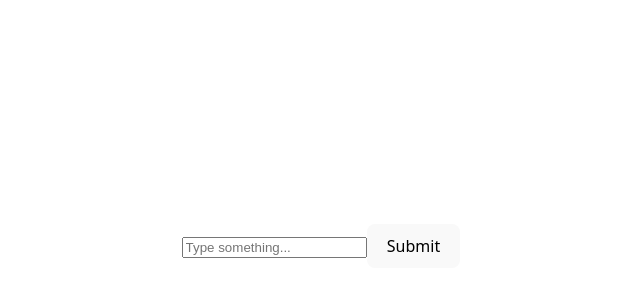
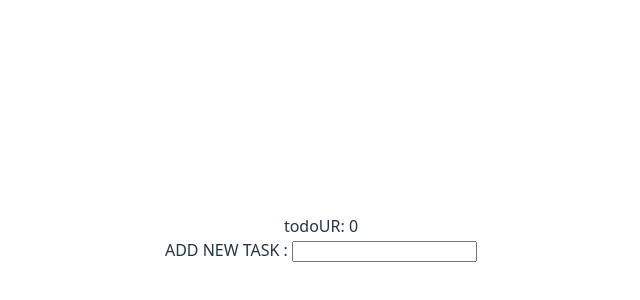
Before and after one commit to Kul-deep-7/react-cac, a React (Vite) app in the folder 05hooks/: page / in a window 1280 px wide. Shown: the part 154-454 px from the top of the page, without its empty margins (319-959 px from the left). Built offline with nearby package versions, Linux system fonts and the light colour scheme.

Commit message:
todo useReducer

```diff
--- a/05hooks/src/Input.jsx
+++ b/05hooks/src/Input.jsx
@@ -1,15 +1,24 @@
-import React from 'react'
+import React from 'react';
 
 export default function Input() {
-    function goal() {
-        const name = document.querySelector('input')
-        alert(`${name.value}, Goal reached!`);
-    }
+  function goal() {
+    const name = document.querySelector('input');
+    alert(`${name.value}, Stop Eating Chinese!`);
+  }
 
   return (
     <div>
-        <input type="text" placeholder="Type something..." style= {{}}/>
-        <button onClick={goal}>Submit</button>
+      <input
+        type="text"
+        placeholder="Type something..."
+        style={{ padding: "5px", marginRight: "5px" }}
+      />
+      <button
+        onClick={goal}
+        style={{ padding: "5px 10px", cursor: "pointer" }}
+      >
+        Submit
+      </button>
     </div>
-  )
+  );
 }
--- a/05hooks/src/main.jsx
+++ b/05hooks/src/main.jsx
@@ -5,9 +5,10 @@ import App from './App.jsx'
 import Fetch from './fetch.jsx'
 import UR from './useReducer.jsx'
 import Input from './Input.jsx'
+import TodoUR from './todoUR.jsx'
 
 createRoot(document.getElementById('root')).render(
 
-    <Input />
+    <TodoUR />
 
 )
--- /dev/null
+++ b/05hooks/src/todoUR.jsx
@@ -0,0 +1,93 @@
+import React from 'react'
+import { useReducer } from 'react'
+
+ function reduce(state,action){
+        switch(action.type){
+            case "ADD" : return [
+                ...state, // spread operator to keep existing todos, if not used, the new todo will replace the old ones
+                {
+                    id  : Math.random(),
+                    name  : action.storage
+                }
+            ]
+
+            case "DELETE" : return state.filter(deleteTodo => deleteTodo.id !== action.deleteid) // this logic means Keep every todo whose id is NOT the one we clicked
+            // filter out the todo with the id we want to delete
+
+            default : return state;
+        }
+    }
+
+export default function todoUR() {
+    const [state, dispatch] = useReducer(reduce,[])
+
+
+  return (
+    <>
+    <div>todoUR: {state.length}</div>
+    ADD NEW TASK :              {/*e is the event object, we get the value from input onBlur event*/}
+   <input type = 'text' onBlur={(e)=>
+   dispatch({
+    type: 'ADD',
+    storage : e.target.value
+    })}/> {/*storage: we get the value from input n store it in storage, storage
+    dispatch is just a function where we pass an object (with a type and storage (can pass more key/value pairs))
+    so the reducer knows what to do. */}
+
+    <ul>
+        {state.map(todo=><li key={todo.id}>{todo.name}
+           <span>
+            <button style={{marginLeft: '10px'}}
+            onClick={()=> dispatch({type : "DELETE", deleteid: todo.id})}> {/*The DELETE button dispatches the clicked todo's id:*/}
+               DELETE
+            </button>
+           </span>
+        </li>)}
+    </ul>
+    </>
+
+  )
+}
+
+/* Whatever I type in the input goes into the action (as payload).
+   That payload is sent to the reducer → switch case "ADD".
+   In "ADD", the spread operator (...state) keeps all the existing todos,
+   and then the new todo (from payload) is added at the end.
+
+   Example:
+   state = ['milk']
+   input = 'bread'
+   After ADD → ['milk', 'bread']
+
+key is a unique identifier that helps React keep track of elements in a list,
+think key in map as ID cards, Without IDs, React only knows “first guy, second guy, third guy…”
+With IDs, React knows “Kuldeep, Rahul, Simran…” — even if Rahul leaves, Simran is still Simran, not “second guy.”
+
+________________________________________________________________________________________________________________________________________
+DELETE logic (exact flow):
+
+- The DELETE button dispatches the clicked todo's id:
+  dispatch({ type: "DELETE", deleteid: todo.id })
+
+- Reducer:
+  case "DELETE":
+    // Keep every todo whose id is NOT the one we clicked
+    return state.filter((todo) => todo.id !== action.deleteid);
+
+- Example:
+  Before: [
+    { id: 0.12, name: "milk" },
+    { id: 0.45, name: "bread" },
+    { id: 0.67, name: "butter" }
+  ]
+  Action: { type: "DELETE", deleteid: 0.45 }
+  After:  [
+    { id: 0.12, name: "milk" },
+    { id: 0.67, name: "butter" }
+  ]
+
+Notes:
+- filter() returns a NEW array (does not mutate state).
+- Using Math.random() is okay for demos, but can collide;
+  prefer crypto.randomUUID() or Date.now() for real apps.
+*/
```
